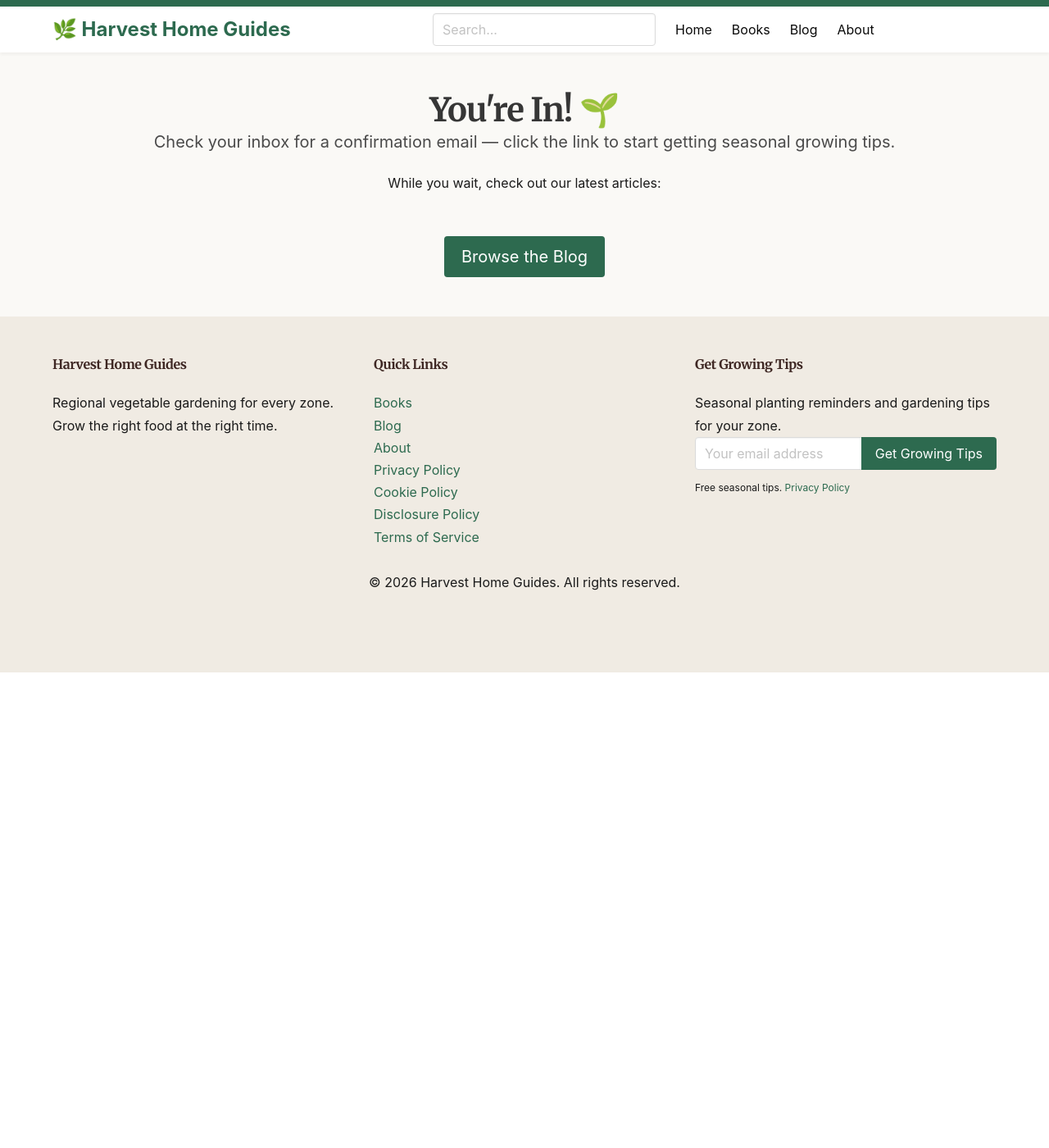
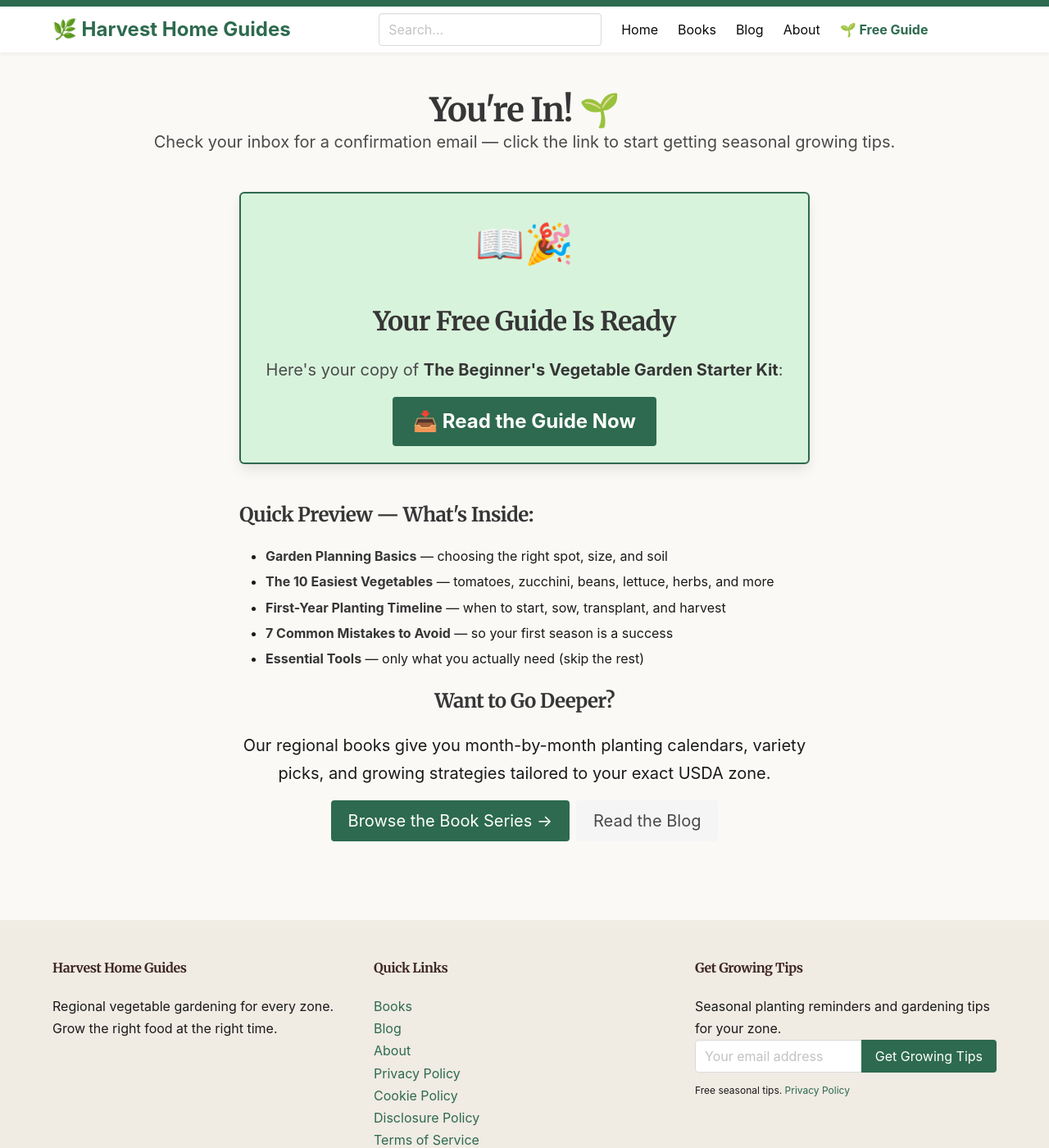
Before and after one commit to emaxon/harvesthomeguides-site, a Jekyll site: the page built from thanks.md, in a window 1280 px wide and 1400 px high. Shown: the whole window at 82% size. Built offline with Jekyll 4.4.1, drawn with Linux system fonts in a browser that asks for light colours; comment, search, counter and statistics services are not loaded.

Commit message:
Add lead magnet: Beginner's Garden Starter Kit free guide
- Created ~2,500 word guide at assets/downloads/beginner-garden-starter-kit.md
- Added /free-guide/ landing page with SendFox form (ID 3lv896)
- Updated /thanks/ page with guide download link
- Added CTA banner on homepage and nav link in header
- SEO-optimized landing page with meta description

```diff
--- a/_includes/header.html
+++ b/_includes/header.html
@@ -25,6 +25,7 @@
           <a class="navbar-item" href="/books/">Books</a>
           <a class="navbar-item" href="/blog/">Blog</a>
           <a class="navbar-item" href="/about/">About</a>
+          <a class="navbar-item has-text-weight-bold" href="/free-guide/" style="color: #2d6a4f;">🌱 Free Guide</a>
         </div>
       </div>
     </div>
--- a/thanks.md
+++ b/thanks.md
@@ -8,7 +8,43 @@ sitemap: false
 <div class="has-text-centered">
   <h1 class="title is-2">You're In! 🌱</h1>
   <p class="subtitle is-5">Check your inbox for a confirmation email — click the link to start getting seasonal growing tips.</p>
-  <p>While you wait, check out our latest articles:</p>
-  <br>
-  <a href="/blog/" class="button is-primary-green is-medium">Browse the Blog</a>
 </div>
+
+<section class="section">
+  <div class="container">
+    <div class="columns is-centered">
+      <div class="column is-8">
+
+        <div class="box has-background-success-light has-text-centered" style="border: 2px solid #2d6a4f;">
+          <p class="is-size-1">📖🎉</p>
+          <h2 class="title is-3">Your Free Guide Is Ready</h2>
+          <p class="is-size-5 mb-4">Here's your copy of <strong>The Beginner's Vegetable Garden Starter Kit</strong>:</p>
+          <a href="/assets/downloads/beginner-garden-starter-kit/" class="button is-primary-green is-large">
+            <strong>📥 Read the Guide Now</strong>
+          </a>
+        </div>
+
+        <div class="content mt-6">
+          <h3 class="title is-4">Quick Preview — What's Inside:</h3>
+          <ul>
+            <li><strong>Garden Planning Basics</strong> — choosing the right spot, size, and soil</li>
+            <li><strong>The 10 Easiest Vegetables</strong> — tomatoes, zucchini, beans, lettuce, herbs, and more</li>
+            <li><strong>First-Year Planting Timeline</strong> — when to start, sow, transplant, and harvest</li>
+            <li><strong>7 Common Mistakes to Avoid</strong> — so your first season is a success</li>
+            <li><strong>Essential Tools</strong> — only what you actually need (skip the rest)</li>
+          </ul>
+        </div>
+
+        <div class="has-text-centered mt-5">
+          <h3 class="title is-4">Want to Go Deeper?</h3>
+          <p class="is-size-5 mb-4">Our regional books give you month-by-month planting calendars, variety picks, and growing strategies tailored to your exact USDA zone.</p>
+          <div class="buttons is-centered">
+            <a href="/books/" class="button is-primary-green is-medium">Browse the Book Series →</a>
+            <a href="/blog/" class="button is-light is-medium">Read the Blog</a>
+          </div>
+        </div>
+
+      </div>
+    </div>
+  </div>
+</section>
```
Also changed, not shown: _pages/index.html (+10 -1 lines), assets/downloads/beginner-garden-starter-kit.md (added, +237 -0 lines), free-guide.md (added, +85 -0 lines).
